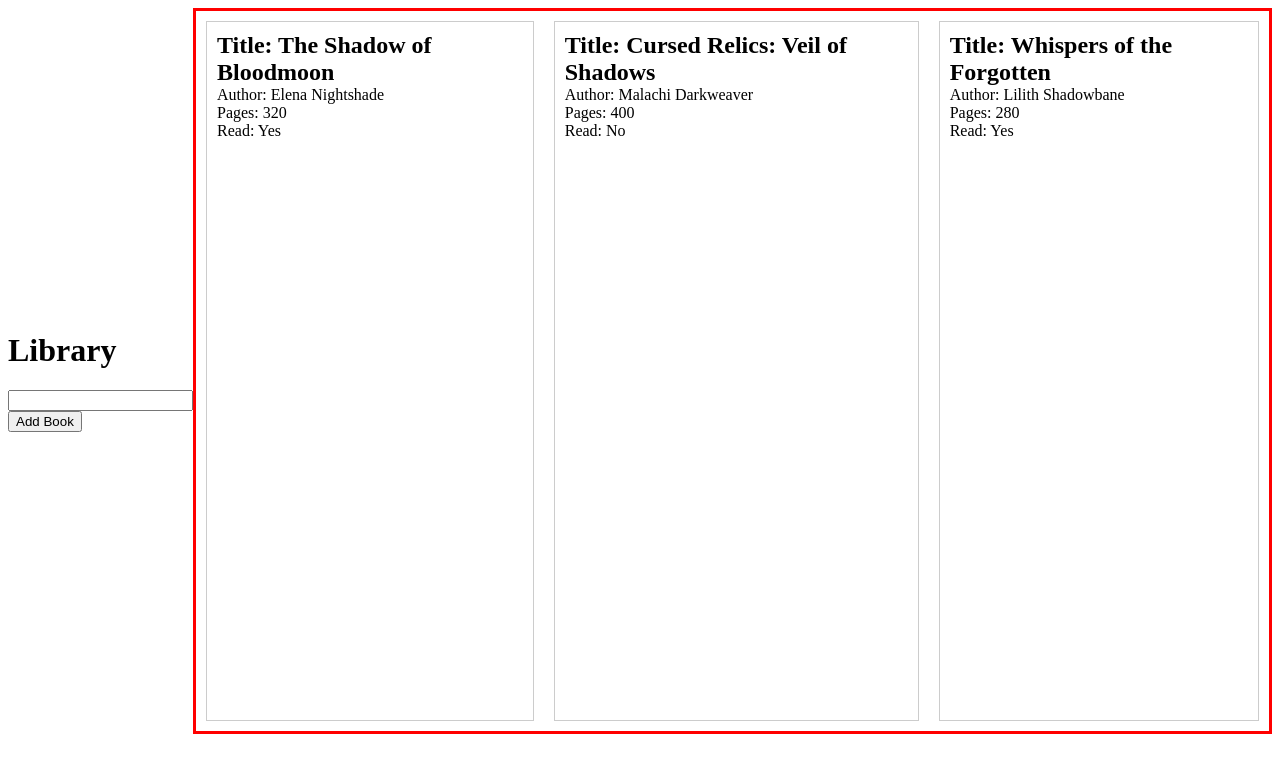
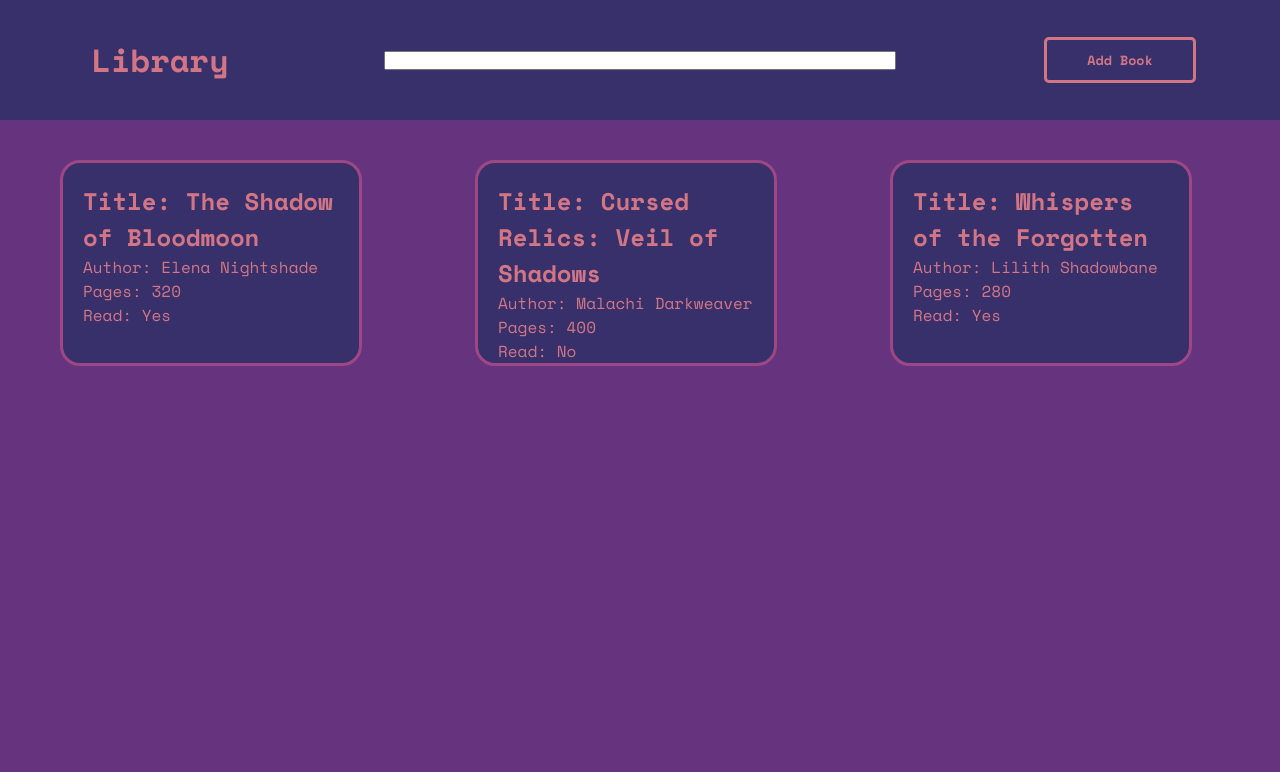
Before and after one commit to CarsonH19/library, a plain HTML site: page index.html in a window 1280 px wide. Drawn offline with nearby package versions, Linux system fonts and the light colour scheme.

Commit message:
styling progress

```diff
--- a/index.html
+++ b/index.html
@@ -5,9 +5,11 @@
     <meta http-equiv="X-UA-Compatible" content="IE=edge">
     <meta name="viewport" content="width=device-width, initial-scale=1.0">
     <link rel="stylesheet" href="style.css">
+    <link href="https://fonts.googleapis.com/css2?family=Space+Mono:wght@400;700&display=swap" rel="stylesheet">
     <title>Library</title>
 </head>
 <body>
+    <div class="content">
         <header>
             <div class="header-left">
                 <h1>Library</h1>
@@ -56,9 +58,9 @@
                   </div>
             </div>
         </header>
-    <main></main>
-    <div id="book-container">
-
+        <main>
+            <div id="book-container"></div>
+        </main>
     </div>
     <script src="script.js"></script>
 </body>
--- a/style.css
+++ b/style.css
@@ -1,32 +1,70 @@
-body{
+:root {
+  --primary-color: #37306B;
+  --secondary-color: #66347F;
+  --accent-color-one: #9E4784;
+  --accent-color-two: #D27685;
+  --font-family: "Space Mono";
+ }
+
+* {
+  margin: 0;
+  padding: 0;
+}
+
+
+.content {
+  height: 100vh;
+  width: 100vw;
+  display: grid;
+  grid-template-rows: 1fr 4fr;
+}
+
+/* --------------Header----------------- */
+
+header {
+  background-color: var(--primary-color);
+  height: 15vh;
+  display: grid;
+  grid-template-columns: 1fr 2fr 1fr;
+  grid-row: 1 /2;
+  justify-content: center;
+  align-items: center;
+  font-family: "Space Mono";
+  color: var(--accent-color-two);
+}
+
+.header-left {
   display: flex;
   justify-content: center;
-    align-items: center;
 }
 
-.book {
-    border: 1px solid #ccc;
-    padding: 10px;
-    margin: 10px;
+.header-center {
+  display: flex;
+  justify-content: center;
 }
 
-  .book h2 {
-    margin: 0;
+.header-center input {
+  width: 40vw;
 }
 
-  .book p {
-    margin: 0;
+.header-right {
+  display: flex;
+  justify-content: center;
 }
 
-  #book-container {
-    width: 90vw;
-    height: 90vh;
-    display: flex;
-    border: 3px solid red;
+.header-right button {
+  background-color: rgba(0, 0, 0, 0);
+  font-weight: 700;
+  border: 3px solid var(--accent-color-two);
+  border-radius: 5px;
+  padding: 10px 40px;
+  font-family: "Space Mono";
+  color: var(--accent-color-two);
+
+
 }
 
-  /* Modal */
-/* Modal Styling */
+/* Modal & Form */
 .modal {
   display: none;
   position: fixed;
@@ -60,3 +98,38 @@ body{
   text-decoration: none;
   cursor: pointer;
 }
+
+/* Main */
+main {
+background-color: var(--secondary-color);
+padding: 30px 50px 50px 50px;
+grid-row: 2 / 3;
+}
+
+#book-container {
+  width: 90vw;
+  height: 90vh;
+  display: flex;
+  flex-direction: row;
+  flex-wrap: wrap;
+  justify-content: space-between;  font-family: "Space Mono";
+  color: var(--accent-color-two);
+}
+
+.book {
+  background-color: var(--primary-color);
+  border: 3px solid var(--accent-color-one);
+  border-radius: 20px;
+  max-width: 20vw;
+  max-height: 20vh;
+  padding: 20px;
+  margin: 10px;
+}
+
+.book h2 {
+  margin: 0;
+}
+
+.book p {
+  margin: 0;
+}
```
Lines whose indentation alone changed are shown as unchanged.
